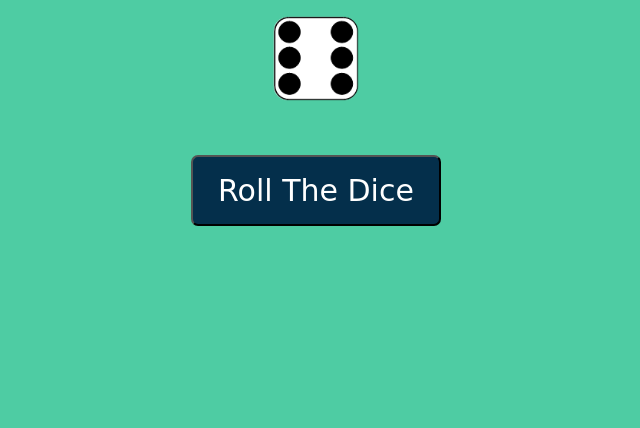
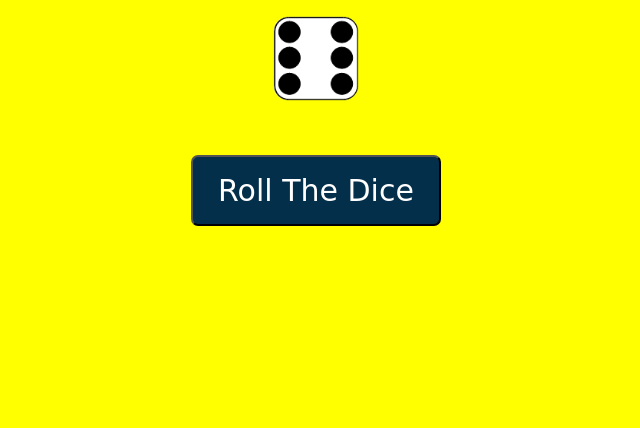
Before and after one commit to sreerang2014/Dice-Game, a plain HTML site: page index.html in a window 1280 px wide. Shown: the part 372-800 px from the top of the page, without its empty margins (324-964 px from the left). Drawn offline with Linux system fonts and the light colour scheme.

Commit message:
Update style.css

```diff
--- a/style.css
+++ b/style.css
@@ -10,7 +10,7 @@
 }
 
 body {
-  background-color: #4ecca3;
+  background-color: yellow;
   margin: 0;
 }
 
```
